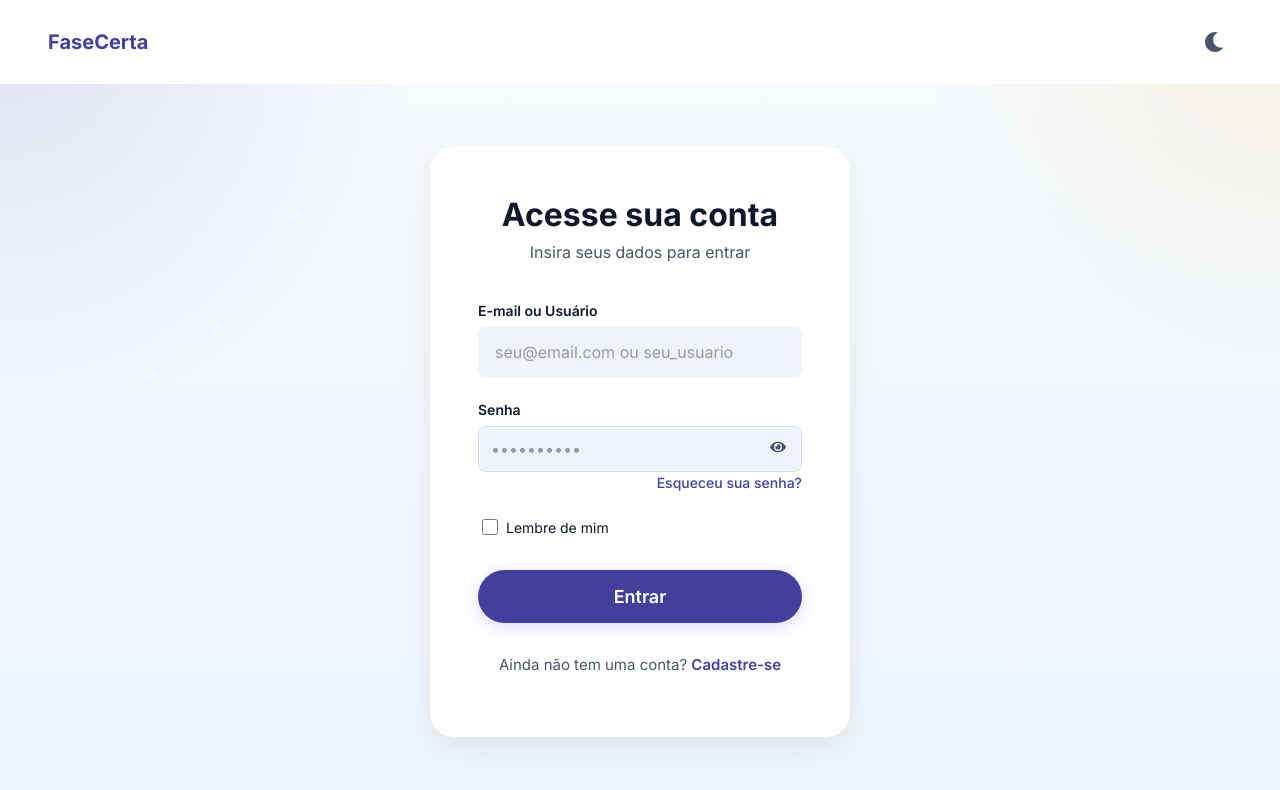
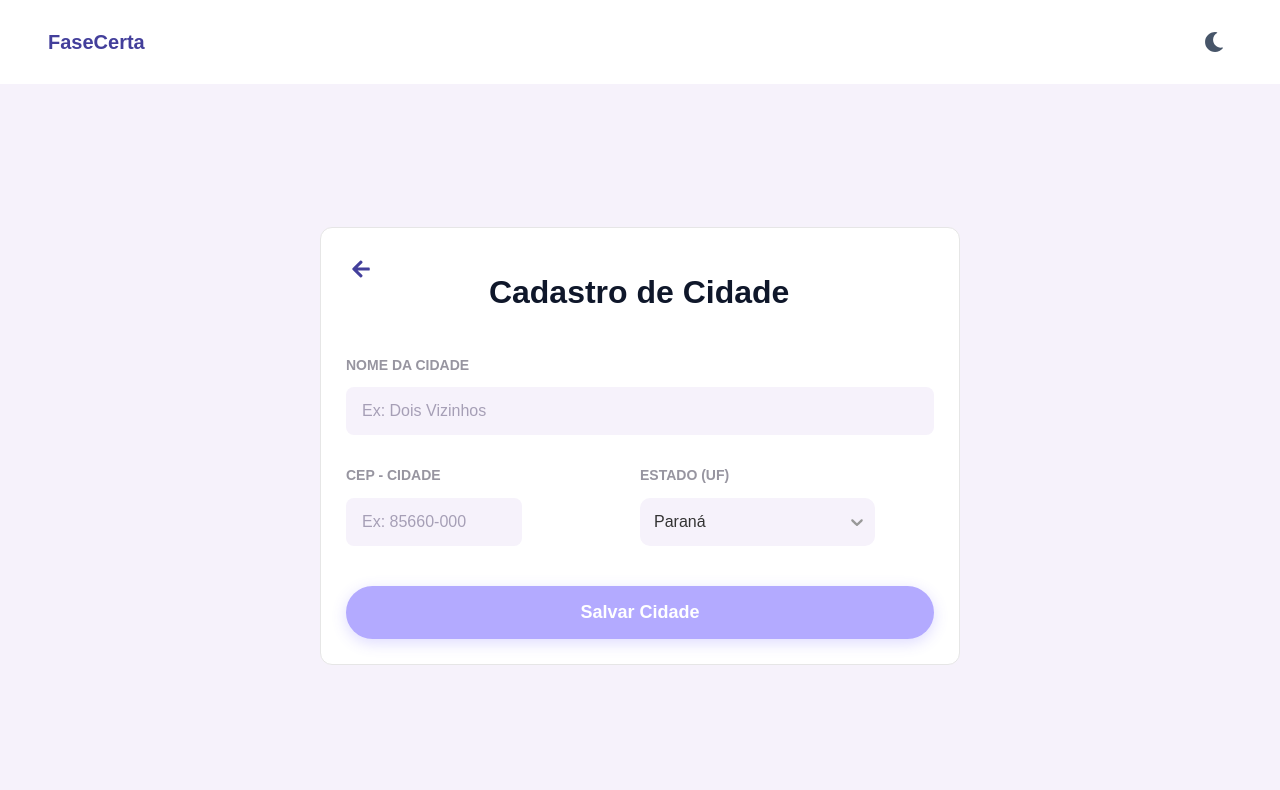
Before and after one commit to CS-PI-2026-FaseCerta/front-end, a React (Create React App) app: page /cadastrar-cidade in a window 1280 px wide. Before the commit this address led to /. Shown: the top 790 px of the page. Built offline with nearby package versions, Linux system fonts and the light colour scheme.

Commit message:
refactor-botao-salvar-e-traduzindo-nome-da-route-cidade

```diff
--- a/src/App.js
+++ b/src/App.js
@@ -23,7 +23,7 @@ function App() {
             <Route path="/alterarSenha" element={<ChangePassword />} />
             <Route path="/cadastroServico" element={<RegisterService />} />
             <Route path="/clientes/novo" element={<CadastroUsuario />} />
-            <Route path="/registercity" element={<RegisterCity />} />
+            <Route path="/cadastrar-cidade" element={<RegisterCity />} />
 
             {/* Fallbacks temporarios para areas do dashboard que ainda nao possuem telas dedicadas. */}
             <Route
--- a/src/form/pages/registercity/RegisterCity.jsx
+++ b/src/form/pages/registercity/RegisterCity.jsx
@@ -131,7 +131,7 @@ export default function RegisterCity() {
                             className="city-form-submit-button"
                             disabled={!isFormValid}
                         >
-                            Salvar Serviço
+                            Salvar Cidade
                         </button>
                     </form>
                 </div>
--- a/src/home/data/quickActions.js
+++ b/src/home/data/quickActions.js
@@ -67,7 +67,7 @@ export const QUICK_ACTIONS = [
   {
     id: "cadastrar-cidade",
     nome: "Cadastrar Cidade",
-    rota: "/RegisterCity",
+    rota: "/cadastrar-cidade",
     icon: FaCity,
     allowedProfiles: ["gestor", "tecnico"],
     order: {
```
